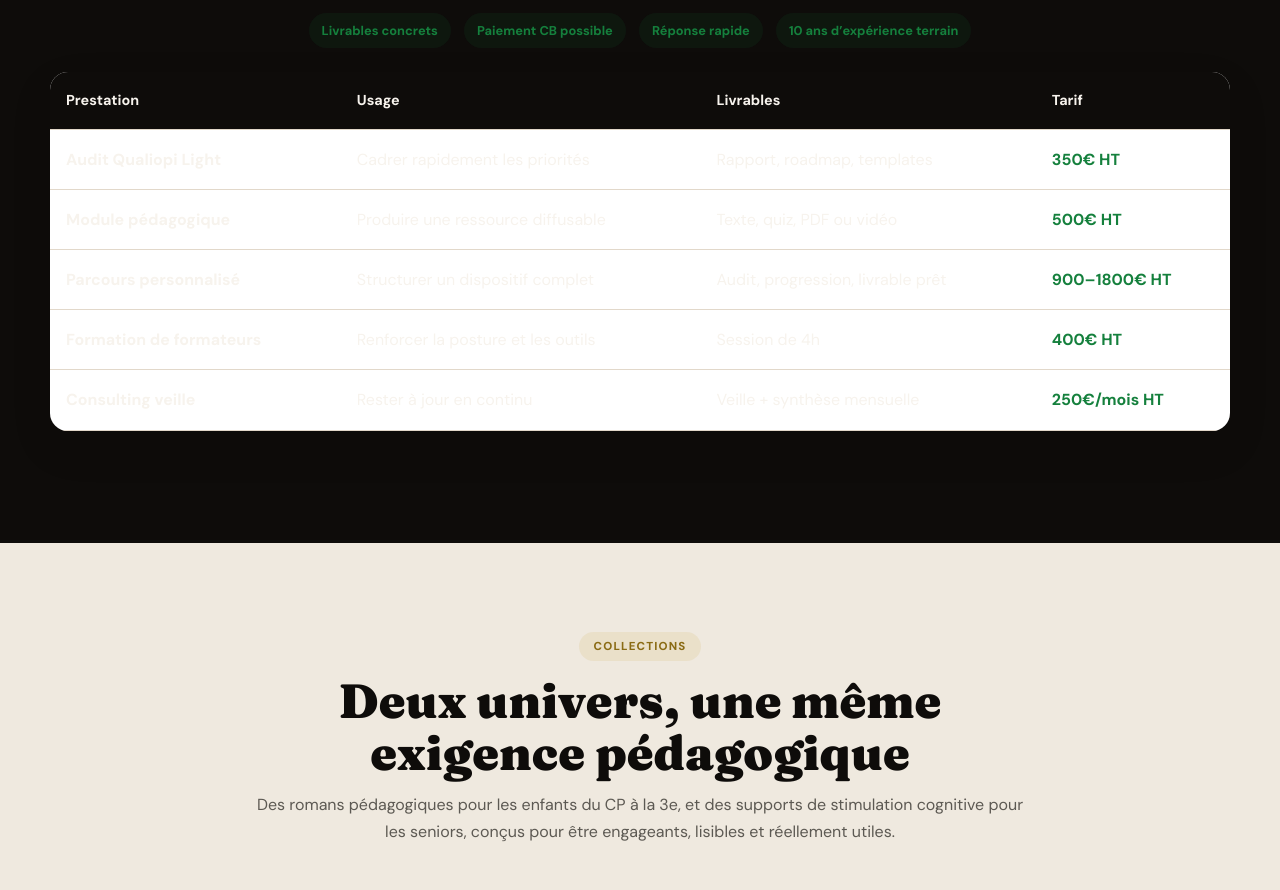
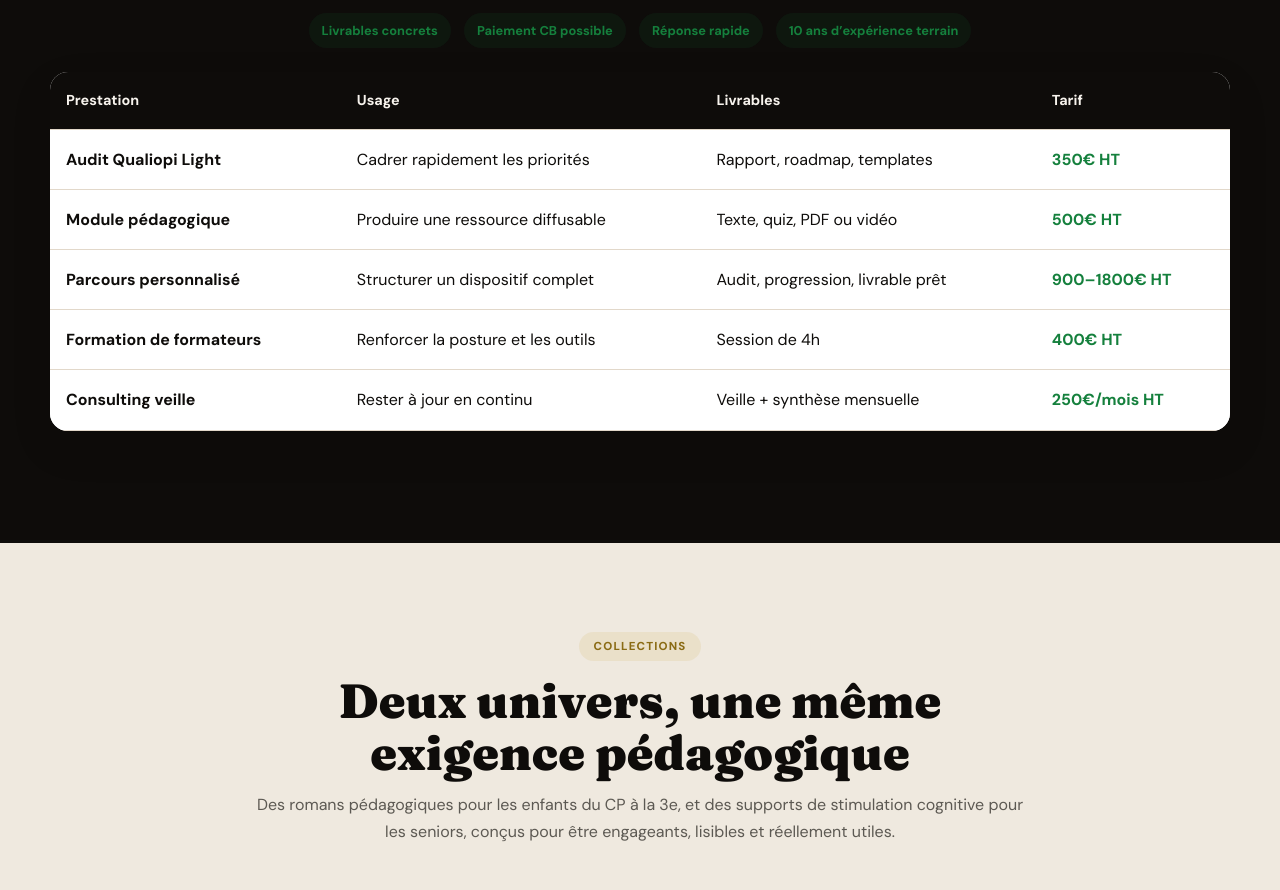
Before and after one commit to touremoctar-sys/educoncret, a plain HTML site: page index.html in a window 1280 px wide. Shown: the part 2520-3410 px from the top of the page. Drawn offline with Linux system fonts and the light colour scheme.

Commit message:
Update index.html

```diff
--- a/index.html
+++ b/index.html
@@ -198,7 +198,6 @@
     .hero::after {
       content: "";
       position: absolute;
-      inset: auto;
       border-radius: 50%;
       filter: blur(24px);
       opacity: .22;
@@ -550,8 +549,23 @@
       font-weight: 700;
     }
 
-    .comparison-table td:last-child { font-weight: 700; color: var(--success); }
-    .comparison-table tr:hover { background: rgba(201, 168, 76, .05); }
+    .comparison-table td {
+      background: var(--white);
+      color: var(--ink);
+    }
+
+    .comparison-table td strong {
+      color: var(--ink);
+    }
+
+    .comparison-table tr:hover td {
+      background: rgba(201, 168, 76, .05);
+    }
+
+    .comparison-table td:last-child {
+      font-weight: 700;
+      color: var(--success);
+    }
 
     .pack-star {
       margin-top: 2rem;
```
